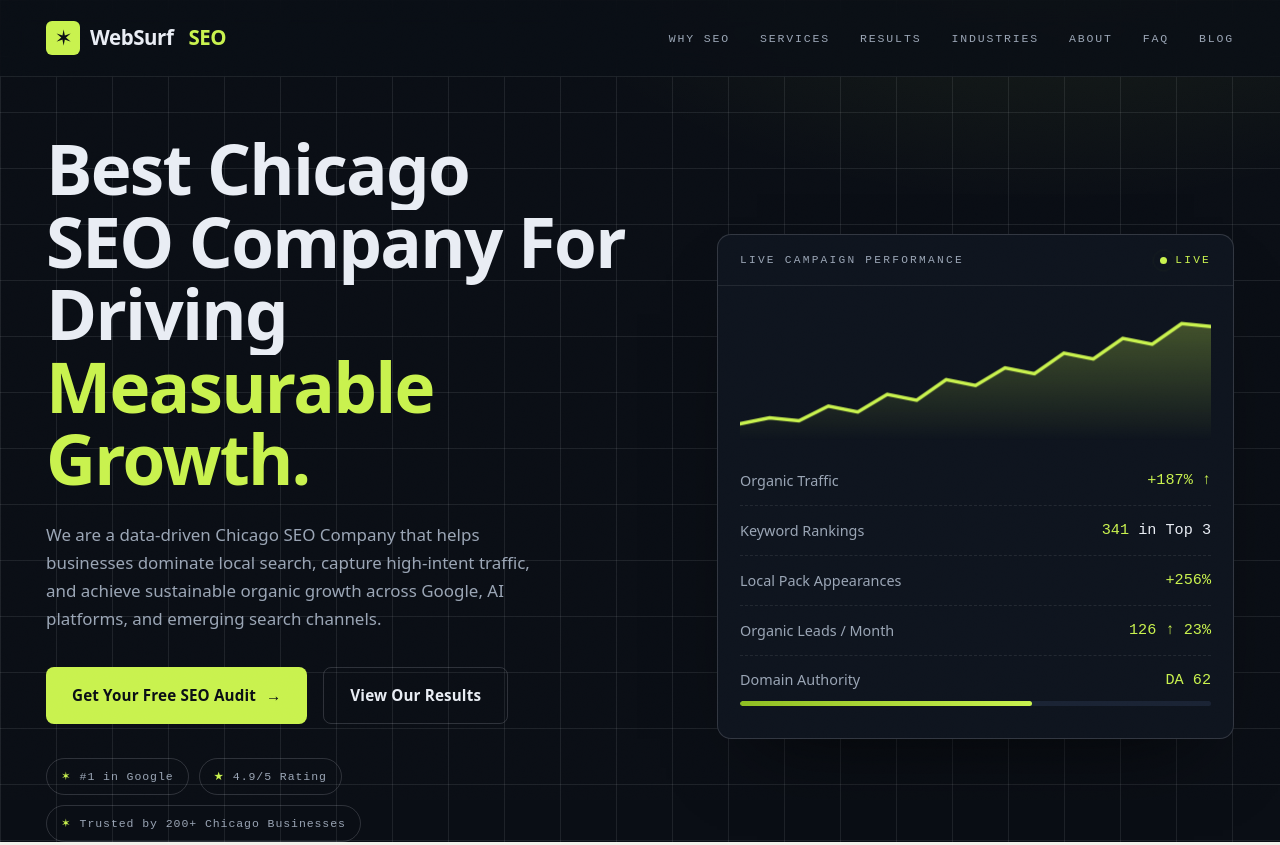
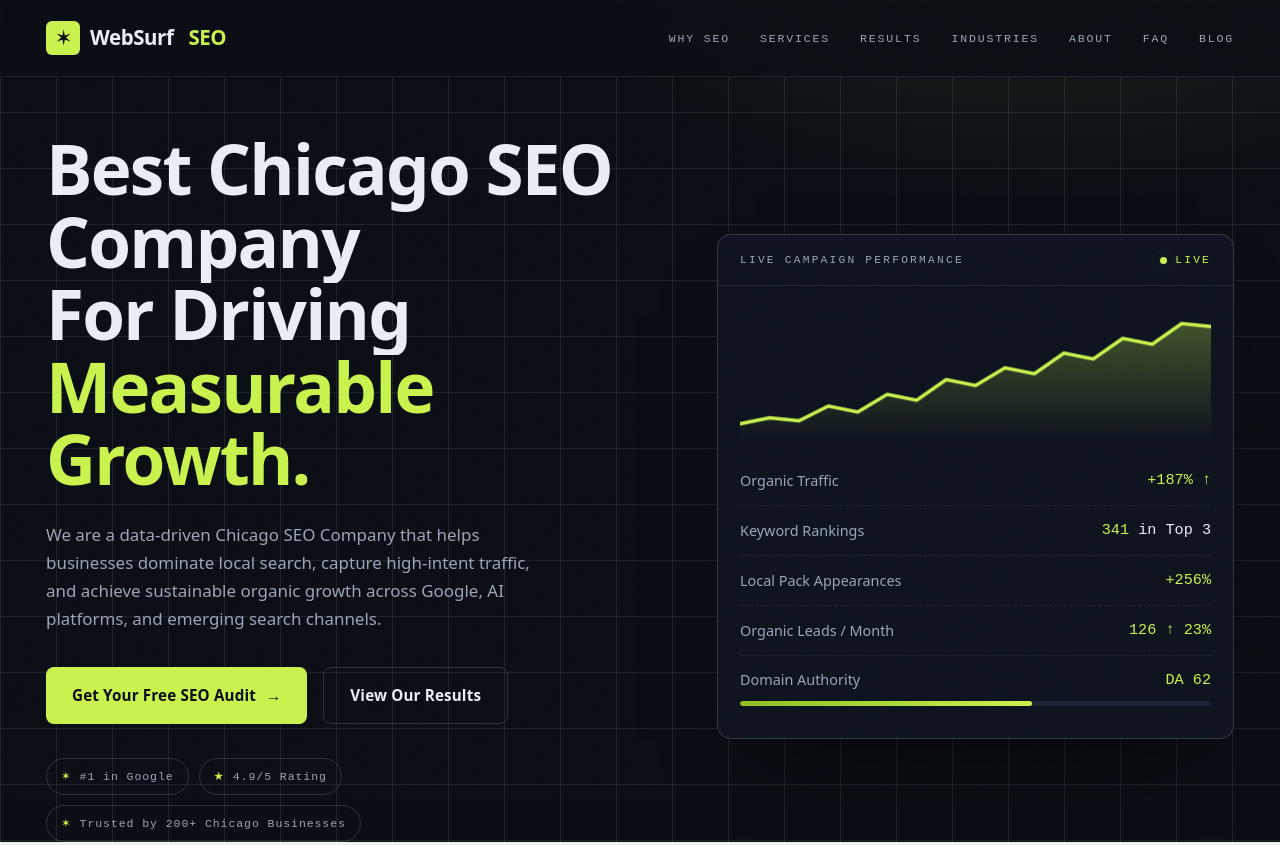
Before and after one commit to purevoice/services, a website: page index.html in a window 1280 px wide. Shown: the top 845 px of the page. Drawn offline with Linux system fonts and the light colour scheme; a small style sheet from the web is missing.

Commit message:
Add files via upload

```diff
--- a/index.html
+++ b/index.html
@@ -486,8 +486,8 @@ footer{background:#070A10;border-top:1px solid var(--line)}
     <div class="hero-grid">
       <div>
         <h1 class="hero-title">
-          <span class="lm"><span class="lm-in" style="--d:.1s">Best Chicago</span></span>
-          <span class="lm"><span class="lm-in" style="--d:.22s">SEO Company For Driving</span></span>
+          <span class="lm"><span class="lm-in" style="--d:.1s">Best Chicago SEO Company</span></span>
+          <span class="lm"><span class="lm-in" style="--d:.22s">For Driving</span></span>
           <span class="lm"><span class="lm-in acid-line" style="--d:.34s"><span id="heroScramble" data-text="Measurable Growth.">Measurable Growth.</span></span></span>
         </h1>
         <p class="hero-sub rv" style="--d:.5s">We are a data-driven Chicago SEO Company that helps businesses dominate local search, capture high-intent traffic, and achieve sustainable organic growth across Google, AI platforms, and emerging search channels.</p>
@@ -835,7 +835,7 @@ footer{background:#070A10;border-top:1px solid var(--line)}
   <div class="container foot-grid">
     <div class="foot-brand">
       <a href="#top" class="logo"><span class="mark">✶</span>WebSurf&nbsp;<em>SEO</em></a>
-      <p>A premier Chicago SEO company built on transparency, data-driven strategy, and measurable results. Helping Chicagoland businesses win search since 2015.</p>
+      <p>A premier SEO company in Chicago built on transparency, data-driven strategy, and measurable results. Helping Chicagoland businesses win search since 2015.</p>
     </div>
     <div class="foot-col">
       <h5>Services</h5>
```
